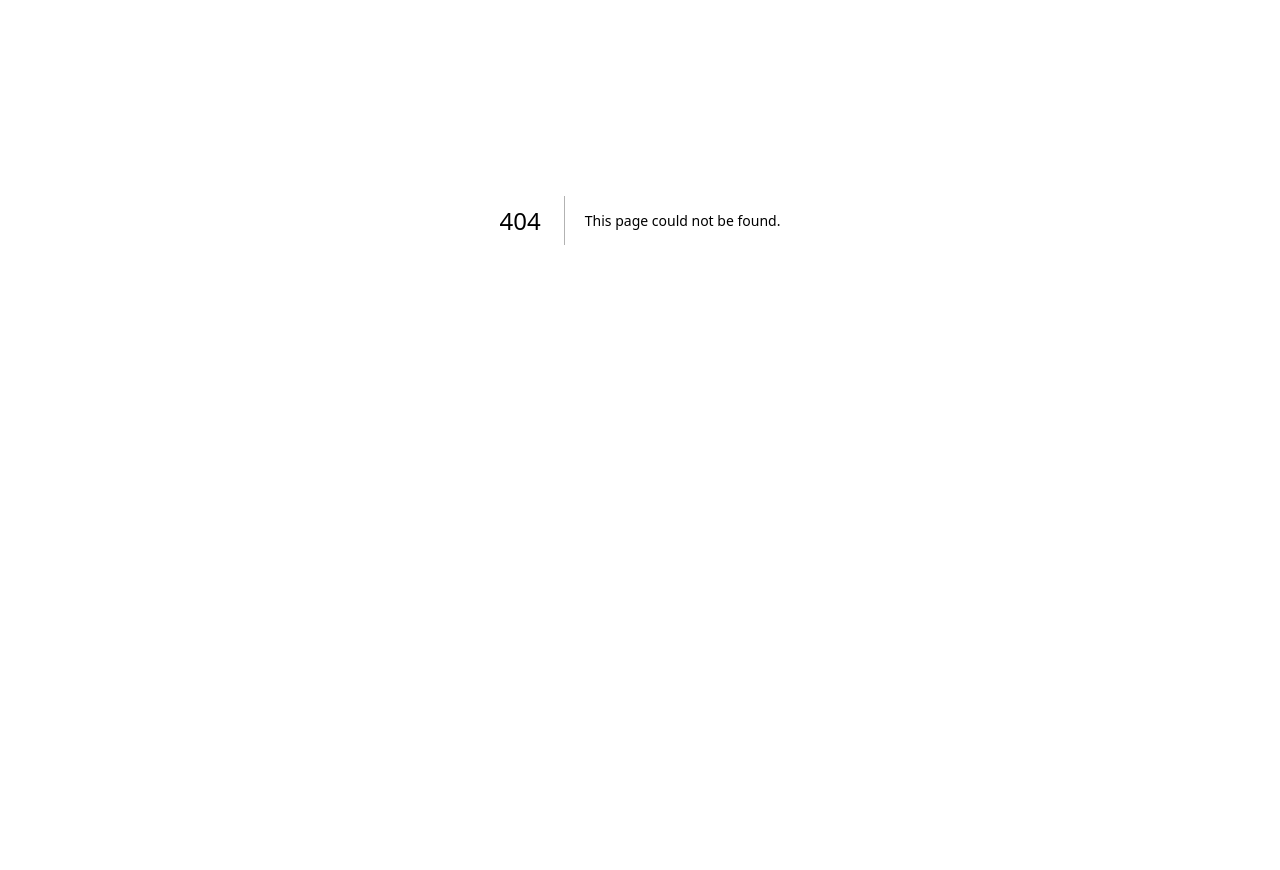
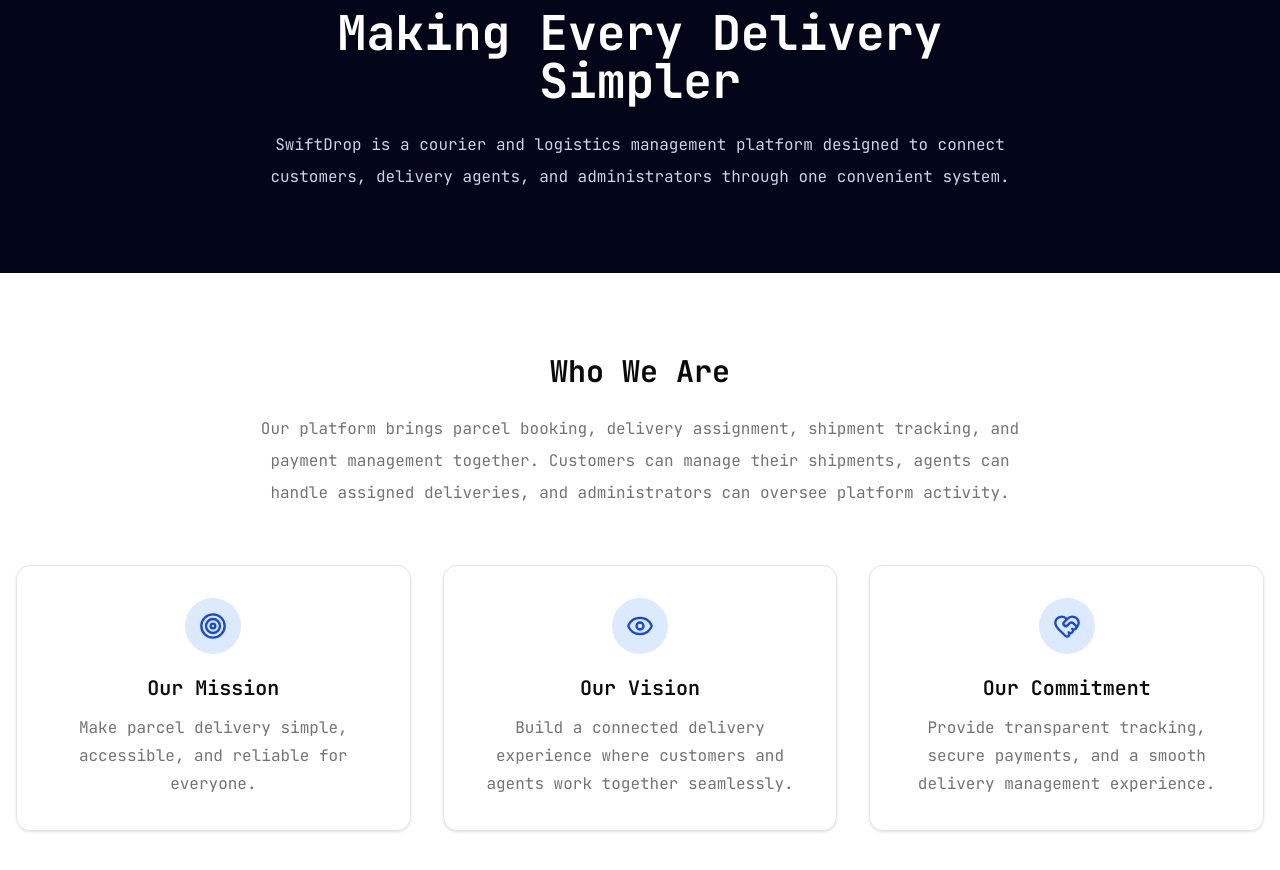
Before and after one commit to Rafiul901/project-a7, a Next.js app: page /about in a window 1280 px wide. Before the commit this address had no page. Shown: the part 180-1050 px from the top of the page. Before the commit the page ends 800 px from the top, so only its background shows below. Built offline with nearby package versions, Linux system fonts and the light colour scheme.

Commit message:
added about page

```diff
--- /dev/null
+++ b/src/app/(public)/about/page.tsx
@@ -0,0 +1,95 @@
+import {
+  Target,
+  Eye,
+  HeartHandshake,
+} from "lucide-react";
+
+const values = [
+  {
+    icon: Target,
+    title: "Our Mission",
+    description:
+      "Make parcel delivery simple, accessible, and reliable for everyone.",
+  },
+  {
+    icon: Eye,
+    title: "Our Vision",
+    description:
+      "Build a connected delivery experience where customers and agents work together seamlessly.",
+  },
+  {
+    icon: HeartHandshake,
+    title: "Our Commitment",
+    description:
+      "Provide transparent tracking, secure payments, and a smooth delivery management experience.",
+  },
+];
+
+export default function AboutPage() {
+  return (
+    <div>
+      <section className="bg-slate-950 px-4 py-20 text-center text-white">
+        <div className="mx-auto max-w-3xl">
+          <p className="font-semibold uppercase tracking-widest text-blue-400">
+            About SwiftDrop
+          </p>
+
+          <h1 className="mt-4 text-4xl font-bold md:text-5xl">
+            Making Every Delivery Simpler
+          </h1>
+
+          <p className="mt-6 leading-8 text-slate-300">
+            SwiftDrop is a courier and logistics management
+            platform designed to connect customers,
+            delivery agents, and administrators through
+            one convenient system.
+          </p>
+        </div>
+      </section>
+
+      <section className="px-4 py-20">
+        <div className="mx-auto max-w-7xl">
+          <div className="mx-auto max-w-3xl text-center">
+            <h2 className="text-3xl font-bold">
+              Who We Are
+            </h2>
+
+            <p className="mt-6 leading-8 text-muted-foreground">
+              Our platform brings parcel booking, delivery
+              assignment, shipment tracking, and payment
+              management together. Customers can manage
+              their shipments, agents can handle assigned
+              deliveries, and administrators can oversee
+              platform activity.
+            </p>
+          </div>
+
+          <div className="mt-14 grid gap-8 md:grid-cols-3">
+            {values.map((value) => {
+              const Icon = value.icon;
+
+              return (
+                <div
+                  key={value.title}
+                  className="rounded-xl border p-8 text-center shadow-sm"
+                >
+                  <div className="mx-auto mb-5 flex h-14 w-14 items-center justify-center rounded-full bg-blue-100 text-blue-700">
+                    <Icon className="h-7 w-7" />
+                  </div>
+
+                  <h3 className="text-xl font-semibold">
+                    {value.title}
+                  </h3>
+
+                  <p className="mt-3 leading-7 text-muted-foreground">
+                    {value.description}
+                  </p>
+                </div>
+              );
+            })}
+          </div>
+        </div>
+      </section>
+    </div>
+  );
+}
```
